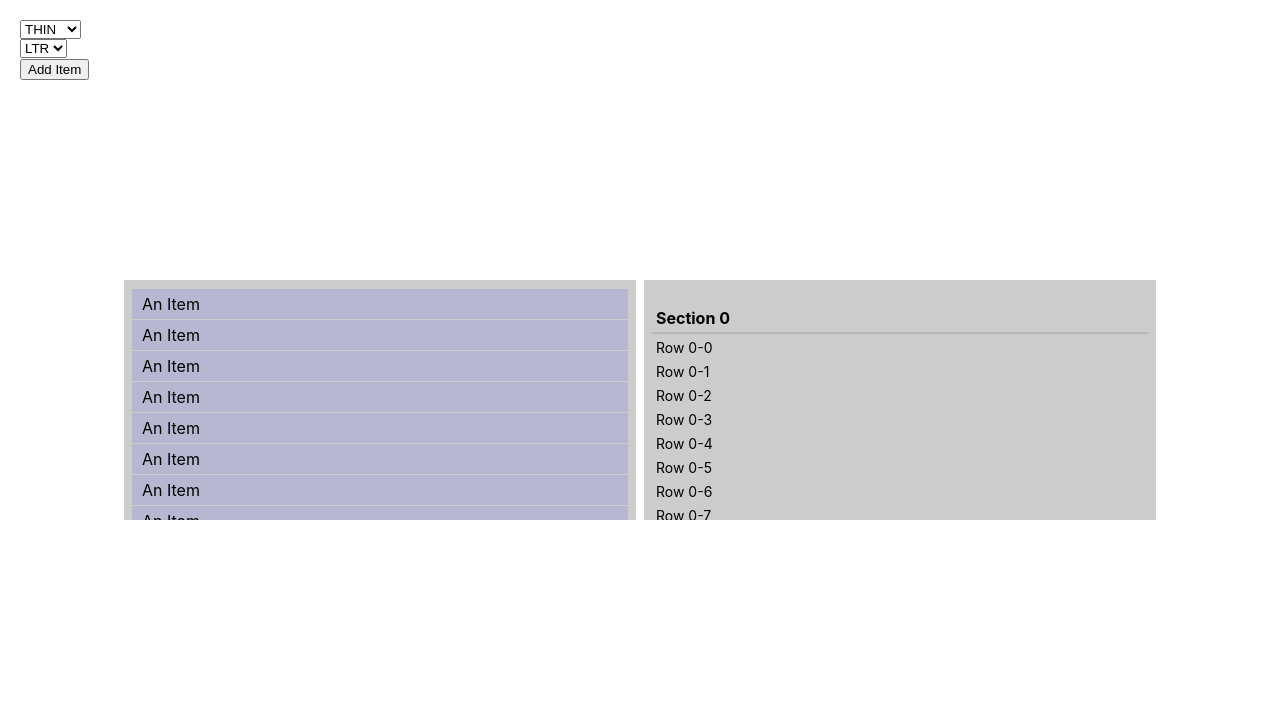
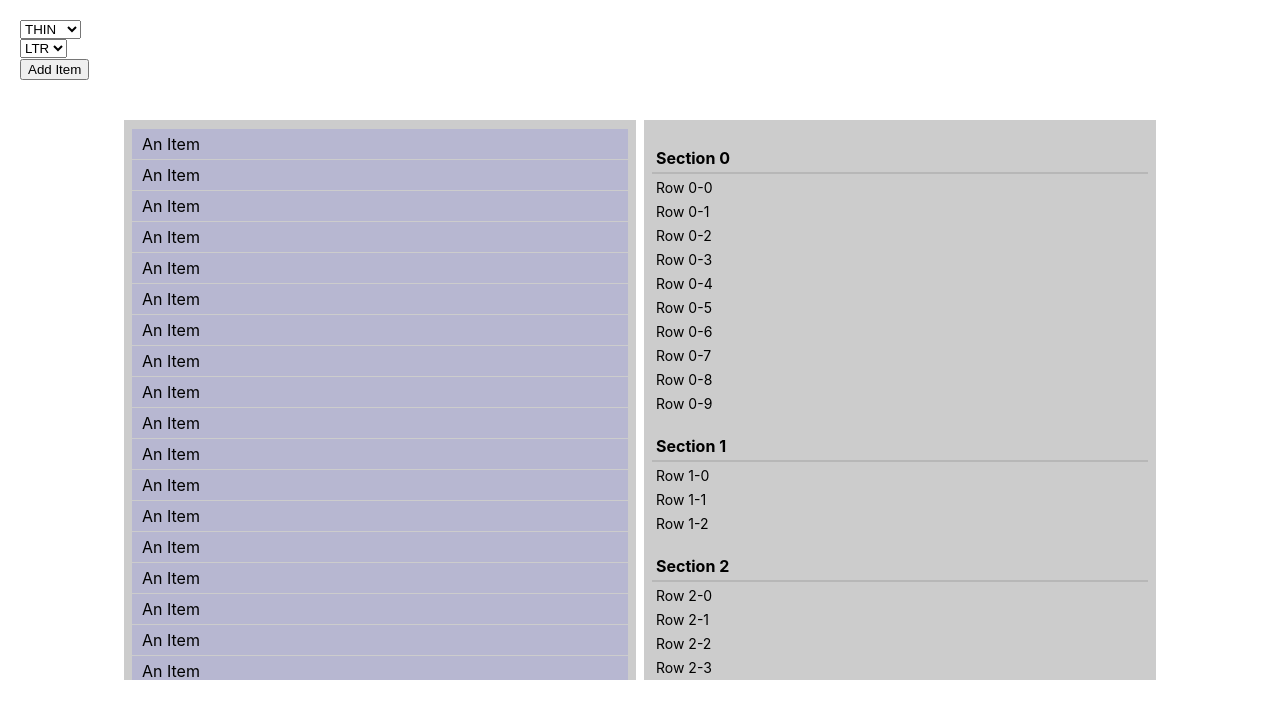
Before and after one commit to amadeus/experiment-cross-platform-scrollers, a React (Create React App) app: page / in a window 1280 px wide. Shown: the top 718 px of the page. Built offline with nearby package versions, Linux system fonts and the light colour scheme; the HTML template or start-up script is replaced by a standard one.

Commit message:
Use total height instead of spacerBottom

```diff
--- a/src/App.module.css
+++ b/src/App.module.css
@@ -11,7 +11,7 @@
   box-sizing: border-box;
   position: relative;
   width: 40%;
-  height: 30%;
+  height: 70%;
   background-color: #ccc;
   margin: 4px;
 }
@@ -87,6 +87,10 @@
 }
 
 .footer {
+}
+
+.scrolling > * {
+  pointer-events: none !important;
 }
 
 .scrollbar {
--- a/src/App.tsx
+++ b/src/App.tsx
@@ -3,7 +3,7 @@ import createScroller from './createScroller';
 import createListScroller from './createListScroller';
 import generateRow from './generateRow';
 import styles from './App.module.css';
-import type {ScrollerRef, RenderSection, RenderRow} from './ScrollerConstants';
+import type {ScrollerListRef, RenderSection, RenderRow} from './ScrollerConstants';
 
 enum ScrollbarSizes {
   NONE = 'NONE',
@@ -27,7 +27,7 @@ const ListThin = createListScroller(styles.thin);
 // scrollbar within the desired range then we assume it looks correct,
 // otherwise we need to add additional padding to account for the scrollbar
 
-const LIST_SECTIONS = [10, 3, 30, 10, 42, 92];
+const LIST_SECTIONS = [10, 3, 30, 10, 42, 92, 10, 3, 30, 10, 42, 92, 10, 3, 30, 10, 42, 92];
 
 const renderSection: RenderSection = ({section}) => {
   return (
@@ -37,16 +37,47 @@ const renderSection: RenderSection = ({section}) => {
   );
 };
 
-const renderRow: RenderRow = ({section, row}) => {
+interface RowProps {
+  section: number;
+  row: number;
+}
+
+function Row({section, row}: RowProps) {
   return (
     <div key={`row-${section}-${row}`} className={styles.row}>
       Row {section}-{row}
     </div>
   );
+}
+
+const renderRow: RenderRow = ({section, row}) => {
+  return <Row key={`row-${section}-${row}`} section={section} row={row} />;
 };
 
+function useIsScrolling(): [boolean, () => void] {
+  const [, setScrolling] = useState(false);
+  const timeoutRef = useRef<NodeJS.Timeout>();
+  const scrollingRef = useRef(false);
+  const handleScroll = useCallback(() => {
+    if (!scrollingRef.current) {
+      setScrolling(() => {
+        scrollingRef.current = true;
+        return scrollingRef.current;
+      });
+    }
+    timeoutRef.current != null && clearTimeout(timeoutRef.current);
+    timeoutRef.current = setTimeout(() => {
+      setScrolling(() => {
+        scrollingRef.current = false;
+        return scrollingRef.current;
+      });
+    }, 60);
+  }, []);
+  return [scrollingRef.current, handleScroll];
+}
+
 export default function App() {
-  const ref = useRef<ScrollerRef>(null);
+  const ref = useRef<ScrollerListRef>(null);
   const [size, setSize] = useState<ScrollbarSizes>(ScrollbarSizes.THIN);
   const [dir, setDir] = useState<'ltr' | 'rtl'>('ltr');
   const handleScrollbarChange = useCallback(({currentTarget: {value}}) => {
@@ -92,6 +123,12 @@ export default function App() {
     Scroller = ScrollerAuto;
   }
 
+  const [scrolling, handleScroll] = useIsScrolling();
+  const classes = [styles.container];
+  if (scrolling) {
+    classes.push(styles.scrolling);
+  }
+
   return (
     <div dir={dir} className={styles.wrapper}>
       <div className={styles.tools}>
@@ -104,11 +141,13 @@ export default function App() {
         </select>
         <button onClick={handleClick}>Add Item</button>
       </div>
-      <Scroller ref={ref} className={styles.container} dir={dir}>
+      <Scroller className={styles.container} dir={dir}>
         {children}
       </Scroller>
       <ListThin
-        className={styles.container}
+        ref={ref}
+        onScroll={handleScroll}
+        className={classes.join(' ')}
         sections={LIST_SECTIONS}
         renderSection={renderSection}
         renderRow={renderRow}
--- a/src/ScrollerConstants.tsx
+++ b/src/ScrollerConstants.tsx
@@ -114,6 +114,6 @@ export interface ListItem {
 
 export interface ListState {
   spacerTop: number;
-  spacerBottom: number;
+  totalHeight: number;
   items: ListItem[];
 }
--- a/src/core/ListComputer.ts
+++ b/src/core/ListComputer.ts
@@ -63,7 +63,6 @@ class ListComputer {
   compute(sections: number[], top: number, bottom: number): ListState {
     let height = this.paddingTop;
     let spacerTop = this.paddingTop;
-    let spacerBottom = this.paddingBottom;
     const items = [];
 
     function isVisible(itemHeight: number) {
@@ -73,7 +72,6 @@ class ListComputer {
         spacerTop += itemHeight;
         return false;
       } else if (prevHeight > bottom) {
-        spacerBottom += itemHeight;
         return false;
       } else {
         return true;
@@ -126,7 +124,7 @@ class ListComputer {
 
     return {
       spacerTop,
-      spacerBottom,
+      totalHeight: height + this.paddingBottom,
       items,
     };
   }
--- a/src/createListScroller.tsx
+++ b/src/createListScroller.tsx
@@ -31,7 +31,6 @@ interface RenderListItemProps {
   renderRow: RenderRow;
   renderFooter: RenderFooter | undefined;
   spacerTop: number;
-  spacerBottom: number;
 }
 
 function renderListItems({
@@ -40,7 +39,6 @@ function renderListItems({
   renderFooter,
   items,
   spacerTop,
-  spacerBottom,
 }: RenderListItemProps): React.ReactNode {
   const content: React.ReactNodeArray = [<div style={{height: spacerTop}} key="list-spacer-top" />];
   let sectionItems: React.ReactNodeArray = [];
@@ -65,8 +63,6 @@ function renderListItems({
     // content.push(wrapSection ? wrapSection(lastSection, sectionItems) : sectionItems);
     content.push(sectionItems);
   }
-
-  content.push(<div style={{height: spacerBottom}} key="list-spacer-bottom" />);
   return content;
 }
 
@@ -127,7 +123,7 @@ export default function createListScroller(scrollbarClassName?: string) {
       return scrollerState.current;
     }, [scroller, scrollerState]);
     const [, setForceUpdate] = useState(() => 0);
-    const [{spacerTop, spacerBottom, items}, forceUpdateIfNecessary] = useVirtualizedContent({
+    const [{spacerTop, totalHeight, items}, forceUpdateIfNecessary] = useVirtualizedContent({
       sections,
       sectionHeight,
       rowHeight,
@@ -179,11 +175,11 @@ export default function createListScroller(scrollbarClassName?: string) {
       <div ref={scroller} onScroll={handleScroll} className={classes.join(' ')} {...props}>
         {useMemo(
           () => (
-            <div ref={content}>
-              {renderListItems({items, renderSection, renderRow, renderFooter, spacerBottom, spacerTop})}
+            <div ref={content} style={{height: totalHeight}}>
+              {renderListItems({items, renderSection, renderRow, renderFooter, spacerTop})}
             </div>
           ),
-          [items, renderSection, renderRow, renderFooter, spacerBottom, spacerTop]
+          [items, renderSection, renderRow, renderFooter, totalHeight, spacerTop]
         )}
         {orientation !== 'auto' && paddingFix && <div aria-hidden className={styles.padding} ref={spacingRef} />}
       </div>
--- a/src/hooks/useVirtualizedContent.ts
+++ b/src/hooks/useVirtualizedContent.ts
@@ -28,7 +28,7 @@ function getBlocksFromScrollerState(scrollTop: number, offsetHeight: number, chu
 
 const DEFAULT_ITEM_STATE: ListState = Object.freeze({
   spacerTop: 0,
-  spacerBottom: 0,
+  totalHeight: 0,
   items: [],
 });
 
```
